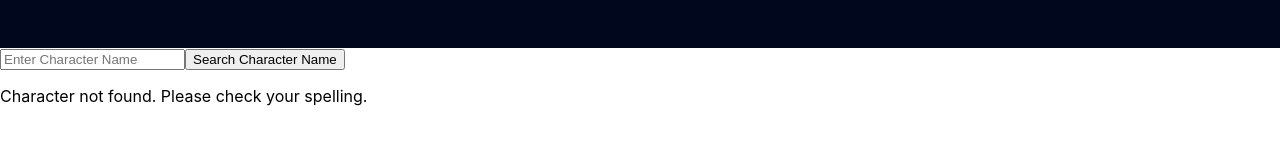
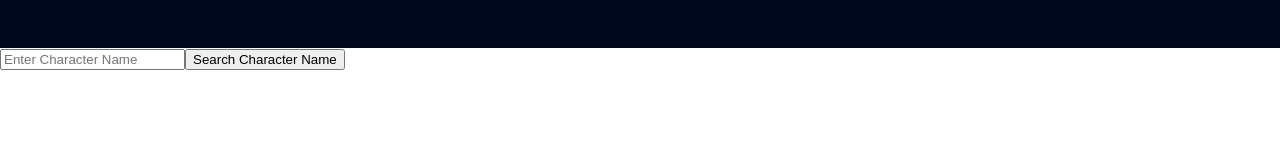
Before and after one commit to redbirdfan/MarvelSearch, a React (Create React App) app: page /marvelCharacterSearch in a window 1280 px wide. Before the commit this address had no page. Shown: the part 192-352 px from the top of the page. Built offline with nearby package versions, Linux system fonts and the light colour scheme; what pokedex-promise-v2 would draw is missing.

Commit message:
issing marvel character no longer crashes

```diff
--- a/src/MarvelCharacterSearch.js
+++ b/src/MarvelCharacterSearch.js
@@ -4,7 +4,7 @@ import cryptoJS from 'crypto-js';
 
 
 function MarvelCharacterSearch() {
-    const [characterData, setCharacterData] = useState(null);
+    const [characterData, setCharacterData] = useState();
     const [characterName, setCharacterName] = useState('')
     const [err, setErr] = useState()
     const [imgURL, setImgURL] = useState()
@@ -17,19 +17,20 @@ function MarvelCharacterSearch() {
         const privateKey = process.env.REACT_APP_MARVEL_PRIVATE_KEY;
         const ts = new Date().getTime().toString();
         const hash = cryptoJS.MD5(ts + privateKey + publicKey).toString();
-        const searchUrl = `https://gateway.marvel.com/v1/public/characters?name=${encodeURIComponent(characterName)}&ts=${ts}&apikey=${publicKey}&hash=${hash}`;
+        const searchUrl = `https://gateway.marvel.com/v1/public/characters?name=${(characterName)}&ts=${ts}&apikey=${publicKey}&hash=${hash}`;
 
         try {
             const res = await axios.get(searchUrl);
 
             const data = res.data.data.results;
             console.log("Character found")
-            if(data) {
+            if(data.length > 0) {
                 setCharacterData(data);
                 setImgURL(characterData[0].thumbnail[0])
                 setWikiURLs(characterData[0].urls)
             } else {
                 console.log('Character not found');
+                setCharacterData(null)
 
             }
             console.log(characterData)
@@ -53,8 +54,7 @@ function MarvelCharacterSearch() {
 
             <button onClick={marvelCharacterFinder}>Search Character Name</button>
             <div>
-
-            {characterName != '' &&
+            {characterData != null &&
                 <div style={{display: 'flex', alignItems: 'center'}}>
                 <div style={{flex:'1', marginRight: '20px'}}>
                     <img style={{padding: '10px', borderBlockColor: 'black'}} src= {(characterData[0].thumbnail.path)+'/standard_fantastic.jpg'} alt={'No Pic Available'}></img>
```
